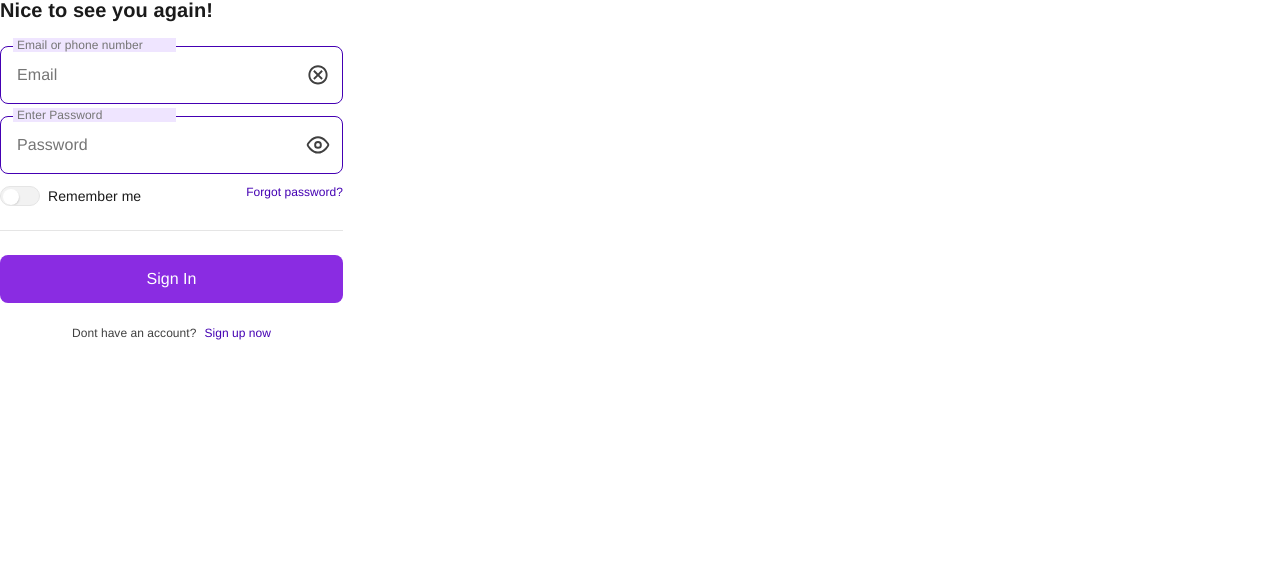
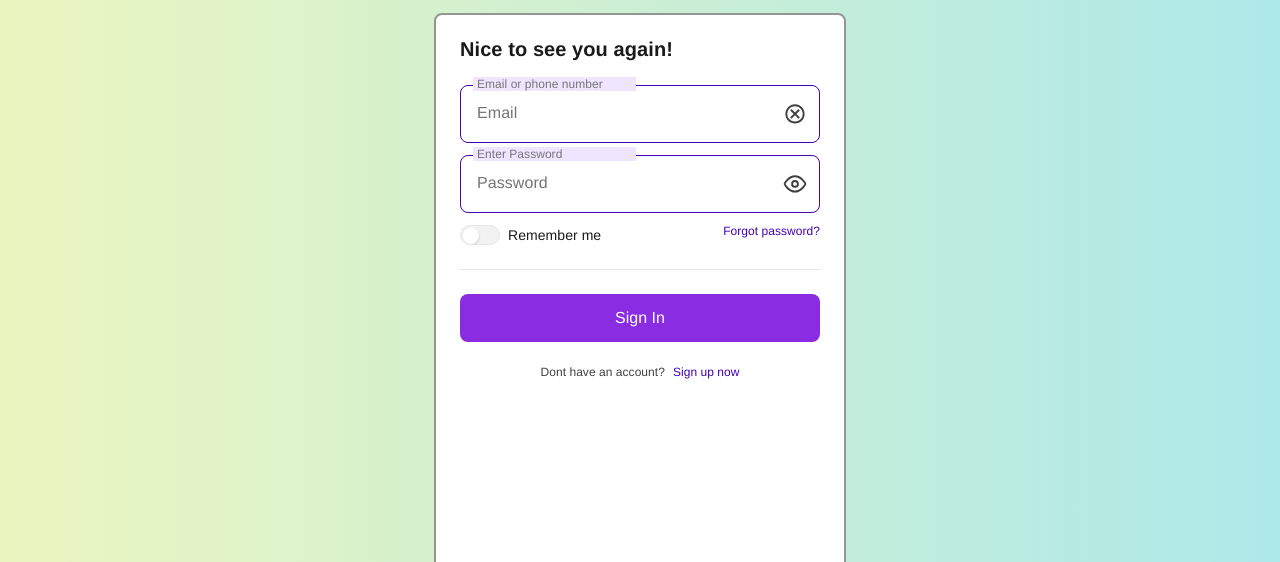
Before and after one commit to Chowsyzzz/sign-in-page, a plain HTML site: page index.html in a window 1280 px wide. Shown: the top 562 px of the page. Drawn offline with nearby package versions, Linux system fonts and the light colour scheme.

Commit message:
change the background color

```diff
--- a/style.css
+++ b/style.css
@@ -1,11 +1,37 @@
+*,
+*::before,
+*::after {
+  box-sizing: border-box;
+  margin: 0;
+  padding: 0;
+}
+
+html,
+body {
+  width: 100dvw;
+  height: 100dvh;
+}
+
+body {
+  display: flex;
+  align-items: center;
+  justify-content: center;
+  background: linear-gradient(to right, #ebf5bf, #ade9e9);
+}
+
 .frame {
   display: flex;
   flex-direction: column;
-  width: 343px;
-  height: 592px;
+  width: 412px;
+  height: 775px;
   align-items: center;
   justify-content: space-between;
+  padding: 10px;
   position: relative;
+  border: 2px solid var(--design-system-color-neutral-grey400);
+  padding: 24px;
+  border-radius: 8px;
+  background-color: #fff;
 }
 
 .frame .sign-in-forms {
--- a/styleguide.css
+++ b/styleguide.css
@@ -48,7 +48,7 @@
   --design-system-color-brand-purple: rgba(106, 14, 255, 1);
   --design-system-color-neutral-grey100: rgba(255, 255, 255, 1);
   --design-system-color-neutral-grey200: rgba(234, 234, 234, 1);
-  --design-system-color-neutral-gery300: rgba(191, 191, 191, 1);
+  --design-system-color-neutral-grey300: rgba(191, 191, 191, 1);
   --design-system-color-neutral-grey400: rgba(149, 149, 149, 1);
   --design-system-color-neutral-grey500: rgba(106, 106, 106, 1);
   --design-system-color-neutral-grey600: rgba(64, 64, 64, 1);
```
